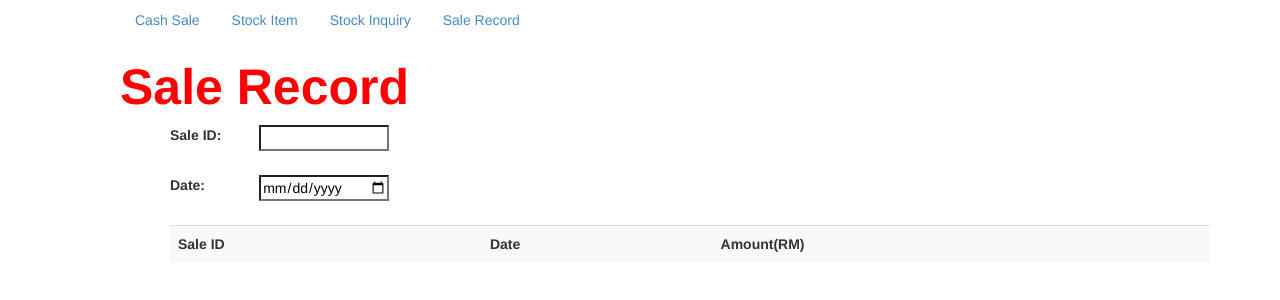
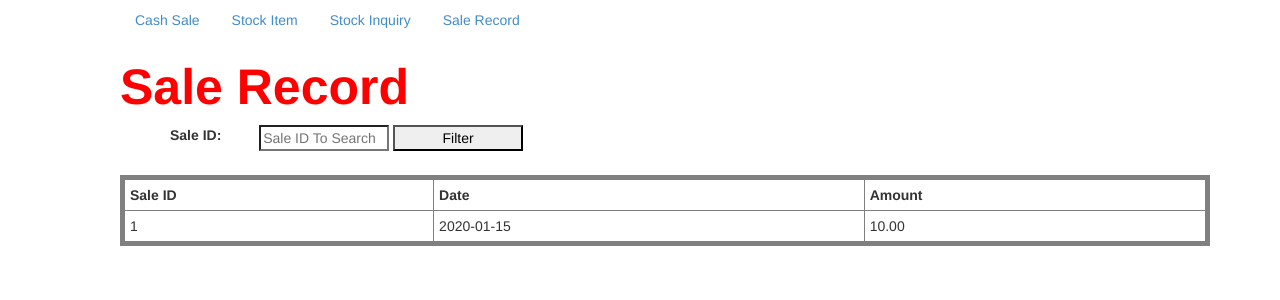
Before and after one commit to victorchinyt/PHP-SRS, a PHP site: page /PHP-SRS/record.php in a window 1280 px wide. Shown: the top 300 px of the page. Run offline with PHP 8.4, Linux system fonts and the light colour scheme; tables that the repository leaves empty hold one stand-in row (values such as "Sample post"); lists and menus that the app fills with data are empty.

Commit message:
updated sale record and sale filter

```diff
--- a/PHP-SRS/record.php
+++ b/PHP-SRS/record.php
@@ -1,3 +1,27 @@
+<?php
+if(isset($_POST['search']))
+{
+    $saleToSearch = $_POST['saleToSearch'];
+    // search in all table columns
+    // using concat mysql function
+    $query = "SELECT * FROM `sales_record` WHERE CONCAT(`sale_id`, `sale_date`, `amount`) LIKE '%".$saleToSearch."%'";
+    $search_result = filterTable($query);
+
+}
+ else {
+    $query = "SELECT * FROM `sales_record`";
+    $search_result = filterTable($query);
+}
+
+// function to connect and execute the query
+function filterTable($query)
+{
+    $connect = mysqli_connect("localhost", "root", "", "srs_db");
+    $filter_Result = mysqli_query($connect, $query);
+    return $filter_Result;
+}
+
+?>
 <!DOCTYPE html>
 <html lang="en" data-ng-app="myApp">
 <head>
@@ -20,7 +44,7 @@
         <?php
 			include("header.php");
 		?>
-
+        <form action="record.php" method="post">
             <div class="row">
                 <div class="col-md-12">
                     <h1>Sale Record</h1>
@@ -29,34 +53,39 @@
                             <p><strong>Sale ID: </strong></p>
                         </div>
                         <div class="col-sm-11">
-                        <input type="text" name="sid" data-ng-model="#ID" />
-                    </div>
-                </div><br/>
-                <div class="row">
-                    <div class="col-sm-1">
-                        <p><strong>Date: </strong></p>
-                    </div>
-                    <div class="col-sm-11">
-                        <input type="date" name="date" data-ng-model="#date" />
+                            <input type="text" name="saleToSearch" placeholder="Sale ID To Search" />
+                            <input type="submit" name="search" value="Filter" />
                         </div>
                     </div><br/>
 
-                <div class="table-responsive">
-                    <table class="table table-striped table-hover">
+                    <table border="5" cellpadding="5" cellspacing="0" style="border-collapse: collapse" bordercolor="#808080" width="100&#37">
                         <tr>
                             <th>Sale ID</th>
                             <th>Date</th>
-                            <th>Amount(RM)</th>
+                            <th>Amount</th>
                         </tr>
-                        <tr data-ng-repeat="s in sales | filter:sale">
-                            <td>{{#sid}}</td>
-                            <td>{{#date}}</td>
-                            <td>RM{{amount | number:2}}</td>
+
+                        <?php
+                            while($row = mysqli_fetch_array($search_result)):
+                        ?>
+                        <tr>
+                            <td><?php
+                                echo $row['sale_id'];
+                            ?></td>
+                            <td><?php
+                                echo $row['sale_date'];
+                            ?></td>
+                            <td><?php
+                                echo $row['amount'];
+                            ?></td>
                         </tr>
+                        <?php
+                            endwhile;
+                        ?>
                     </table>
                 </div>
             </div>
-        </div>
+        </form>
     </div>
 	<script src="js/angular.min.js"></script>
 	<script src="js/angular-route.min.js"></script>
```
Also changed, not shown: PHP-SRS/index.php (+29 -0 lines), PHP-SRS/js/script.js (+11 -37 lines). Lines whose indentation alone changed are shown as unchanged.
